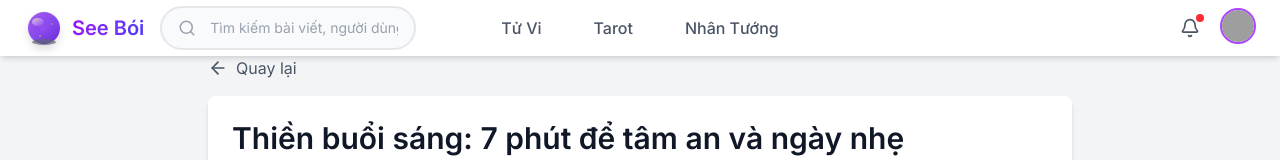
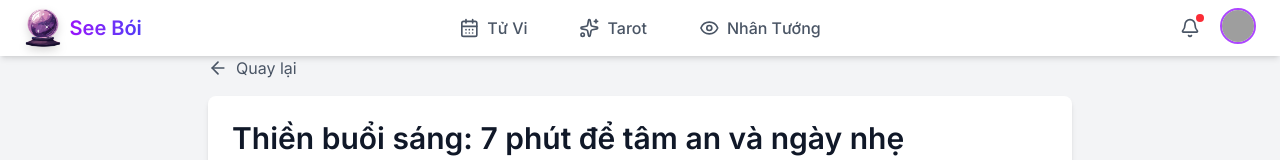
Before and after one commit to nmtun/IT4409_SEE_BOI, a React (Vite) app in the folder client/: page /post/1 in a window 1280 px wide. Shown: the top 160 px of the page. Built offline with nearby package versions, Linux system fonts and the light colour scheme; grey boxes are pictures that could not be loaded.

Commit message:
Fix social page header

```diff
--- a/client/src/components/socialMedia/SocialHeader.jsx
+++ b/client/src/components/socialMedia/SocialHeader.jsx
@@ -1,61 +1,11 @@
 import React, { useState, useRef, useEffect } from 'react';
 import { Link, useLocation, useNavigate } from 'react-router-dom';
-import { Bell, Search, Sparkles, Settings, LogOut, User, HelpCircle } from 'lucide-react';
-
-// Logo SVG quả cầu xem bói
-const CrystalBallLogo = () => {
-  return (
-    <svg
-      width="40"
-      height="40"
-      viewBox="0 0 40 40"
-      fill="none"
-      xmlns="http://www.w3.org/2000/svg"
-      className="drop-shadow-lg"
-    >
-      {/* Quả cầu với gradient */}
-      <defs>
-        <linearGradient id="ballGradient" x1="0%" y1="0%" x2="100%" y2="100%">
-          <stop offset="0%" stopColor="#9333EA" stopOpacity="0.8" />
-          <stop offset="50%" stopColor="#7C3AED" stopOpacity="0.9" />
-          <stop offset="100%" stopColor="#6D28D9" stopOpacity="1" />
-        </linearGradient>
-        <linearGradient id="shineGradient" x1="0%" y1="0%" x2="100%" y2="100%">
-          <stop offset="0%" stopColor="#FFFFFF" stopOpacity="0.6" />
-          <stop offset="100%" stopColor="#FFFFFF" stopOpacity="0" />
-        </linearGradient>
-        <radialGradient id="innerGlow" cx="50%" cy="50%">
-          <stop offset="0%" stopColor="#A855F7" stopOpacity="0.5" />
-          <stop offset="100%" stopColor="#9333EA" stopOpacity="0" />
-        </radialGradient>
-      </defs>
-
-      {/* Quả cầu chính */}
-      <circle cx="20" cy="20" r="16" fill="url(#ballGradient)" />
-
-      {/* Ánh sáng bên trong */}
-      <ellipse cx="20" cy="20" rx="10" ry="8" fill="url(#innerGlow)" />
-
-      {/* Độ sáng bề mặt */}
-      <ellipse cx="14" cy="14" rx="6" ry="4" fill="url(#shineGradient)" />
-
-      {/* Các ngôi sao nhỏ */}
-      <circle cx="12" cy="12" r="1" fill="#FBBF24" opacity="0.8" />
-      <circle cx="28" cy="16" r="0.8" fill="#FBBF24" opacity="0.7" />
-      <circle cx="16" cy="28" r="0.9" fill="#FBBF24" opacity="0.6" />
-
-      {/* Đế quả cầu */}
-      <ellipse cx="20" cy="34" rx="12" ry="3" fill="#4B5563" opacity="0.6" />
-      <ellipse cx="20" cy="33" rx="10" ry="2" fill="#6B7280" opacity="0.4" />
-    </svg>
-  );
-};
+import { Bell, CalendarDays, Sparkles, Eye, Settings, LogOut, User, HelpCircle } from 'lucide-react';
+import ballLogo from '../../assets/ball.png';
 
 const SocialHeader = () => {
   const location = useLocation();
   const navigate = useNavigate();
-  const [searchValue, setSearchValue] = useState('');
-  const [isSearchFocused, setIsSearchFocused] = useState(false);
   const [isNotificationOpen, setIsNotificationOpen] = useState(false);
   const [isAvatarOpen, setIsAvatarOpen] = useState(false);
   const notificationRef = useRef(null);
@@ -81,87 +31,57 @@ const SocialHeader = () => {
   return (
     <header className="bg-white shadow-md fixed top-0 w-full z-50">
       <div className="flex items-center justify-between px-6 h-14">
-        {/* Left: Logo, Brand Name & Search */}
+        {/* Left: Logo & Brand Name */}
         <div className="flex items-center gap-4 flex-1">
           <Link
             to="/"
             className="flex items-center gap-2 hover:opacity-80 transition-opacity flex-shrink-0"
           >
-            <CrystalBallLogo />
+            <img
+              src={ballLogo}
+              alt="See Bói Logo"
+              className="h-10 w-auto drop-shadow-lg object-contain"
+            />
             <span className="text-xl font-bold bg-gradient-to-r from-purple-600 to-indigo-600 bg-clip-text text-transparent">
               See Bói
             </span>
           </Link>
-
-          {/* Modern Search Box */}
-          <div className={`relative flex items-center transition-all duration-300 ${
-            isSearchFocused ? 'flex-1 max-w-md' : 'w-64'
-          }`}>
-            <div className={`relative w-full flex items-center rounded-full border-2 transition-all duration-300 ${
-              isSearchFocused
-                ? 'border-purple-500 bg-purple-50 shadow-lg'
-                : 'border-gray-200 bg-gray-50 hover:border-purple-300'
-            }`}>
-              <div className="absolute left-4 flex items-center">
-                <Search
-                  size={18}
-                  className={`transition-colors ${
-                    isSearchFocused ? 'text-purple-600' : 'text-gray-400'
-                  }`}
-                />
-              </div>
-              <input
-                type="text"
-                placeholder="Tìm kiếm bài viết, người dùng..."
-                value={searchValue}
-                onChange={(e) => setSearchValue(e.target.value)}
-                onFocus={() => setIsSearchFocused(true)}
-                onBlur={() => setIsSearchFocused(false)}
-                className="w-full pl-12 pr-4 py-2.5 bg-transparent outline-none text-sm text-gray-700 placeholder-gray-400 rounded-full"
-              />
-              {searchValue && (
-                <button
-                  onClick={() => setSearchValue('')}
-                  className="absolute right-3 p-1 hover:bg-gray-200 rounded-full transition-colors"
-                >
-                  <span className="text-gray-400 text-xs">✕</span>
-                </button>
-              )}
-            </div>
-          </div>
         </div>
 
-        {/* Center: 3 Navigation Buttons */}
+        {/* Center: 3 Navigation Buttons with Icons */}
         <nav className="flex items-center gap-1 absolute left-1/2 transform -translate-x-1/2">
           <Link
             to="/tuvi"
-            className={`px-6 py-2 rounded-lg font-medium transition-colors ${
+            className={`flex items-center gap-2 px-6 py-2 rounded-lg font-medium transition-colors ${
               location.pathname === '/tuvi'
                 ? 'bg-purple-100 text-purple-700'
                 : 'text-gray-600 hover:bg-gray-100'
             }`}
           >
-            Tử Vi
+            <CalendarDays size={20} />
+            <span>Tử Vi</span>
           </Link>
           <Link
             to="/tarot"
-            className={`px-6 py-2 rounded-lg font-medium transition-colors ${
+            className={`flex items-center gap-2 px-6 py-2 rounded-lg font-medium transition-colors ${
               location.pathname === '/tarot'
                 ? 'bg-purple-100 text-purple-700'
                 : 'text-gray-600 hover:bg-gray-100'
             }`}
           >
-            Tarot
+            <Sparkles size={20} />
+            <span>Tarot</span>
           </Link>
           <Link
             to="/nhantuong"
-            className={`px-6 py-2 rounded-lg font-medium transition-colors ${
+            className={`flex items-center gap-2 px-6 py-2 rounded-lg font-medium transition-colors ${
               location.pathname === '/nhantuong'
                 ? 'bg-purple-100 text-purple-700'
                 : 'text-gray-600 hover:bg-gray-100'
             }`}
           >
-            Nhân Tướng
+            <Eye size={20} />
+            <span>Nhân Tướng</span>
           </Link>
         </nav>
 
--- a/client/src/routes/index.jsx
+++ b/client/src/routes/index.jsx
@@ -10,6 +10,7 @@ import SocialMedia from "../pages/SocialMedia";
 import PostDetail from "../pages/PostDetail";
 import Login from "../components/Login&Register/Login";
 import Register from "../components/Login&Register/Register";
+
 
 const AppRoutes = () => {
   return (
```
Also changed, not shown: client/src/assets/ball.png (added).
